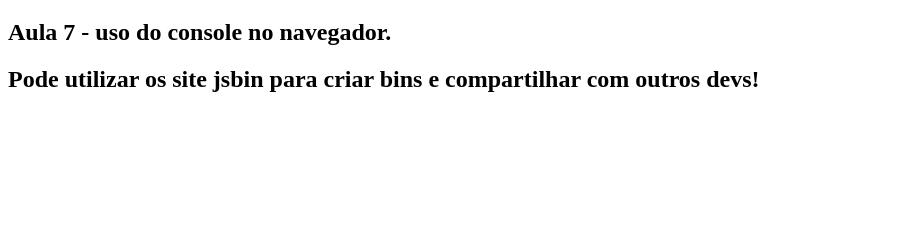
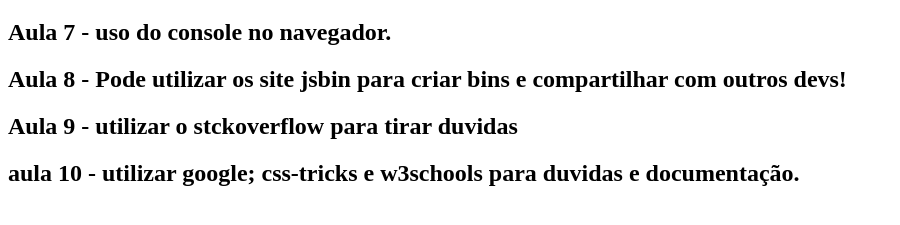
Before and after one commit to RogerioCordeiro/CursoJavaScriptMatheusBattisti, a plain HTML site: page 1_introducao/index.html in a window 1280 px wide. Shown: the part 61-286 px from the top of the page, without its empty margins (0-900 px from the left). Drawn offline with Linux system fonts and the light colour scheme.

Commit message:
Compilado das aulas 08 até a aula 16.

```diff
--- a/1_introducao/index.html
+++ b/1_introducao/index.html
@@ -9,7 +9,9 @@
 <body>
     <h1>Esté é o HTML correto!</h1>
     <h2>Aula 7 - uso do console no navegador.</h2>
-    <h2>Pode utilizar os site jsbin para criar bins e compartilhar com outros devs!</h2>
+    <h2>Aula 8 - Pode utilizar os site jsbin para criar bins e compartilhar com outros devs!</h2>
+    <h2>Aula 9 - utilizar o stckoverflow para tirar duvidas</h2>
+    <h2>aula 10 - utilizar google; css-tricks e w3schools para duvidas e documentação.</h2>
     <script>
         console.log("Hello World")
     </script>
```
